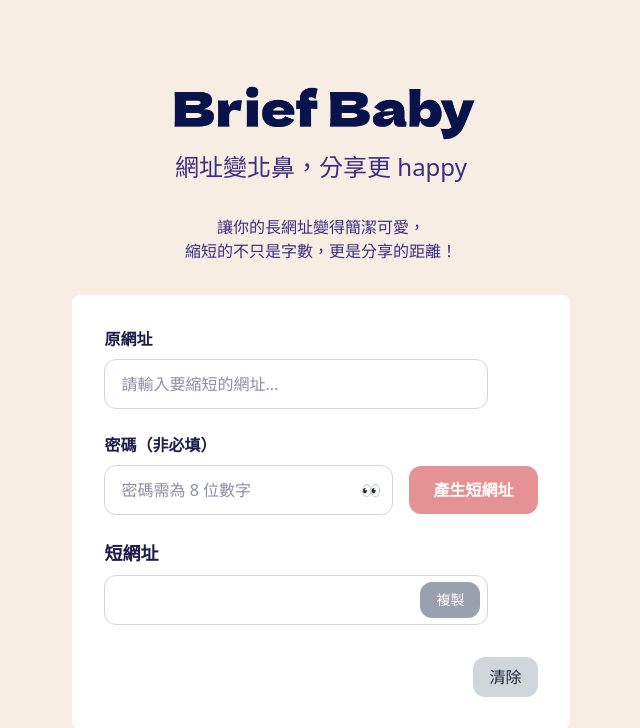
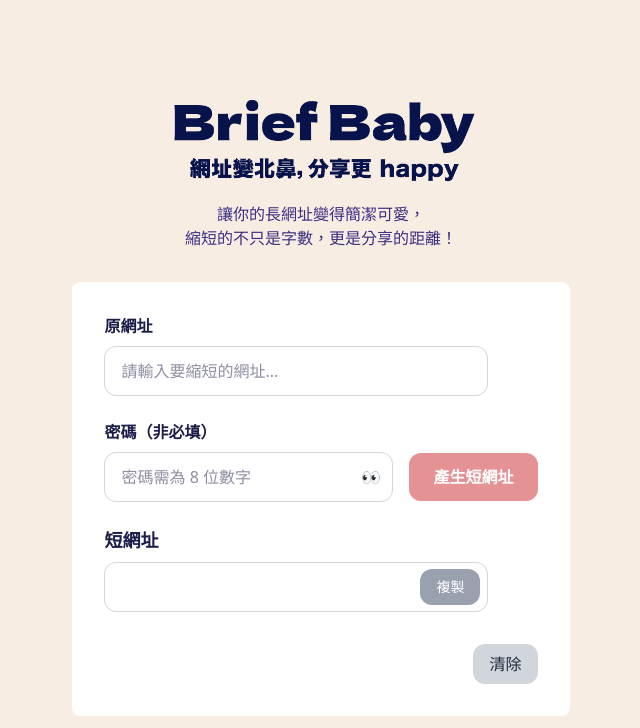
Before and after one commit to comea22/url-shortener, a Django app: page / in a window 1280 px wide. Shown: the top 728 px of the page, without its empty margins (319-959 px from the left). Run offline with Django 4.2, Linux system fonts and the light colour scheme; style sheets or scripts are compiled from the project's sources.

Commit message:
style: change pic

```diff
--- a/shortener/templates/shortener/form.html
+++ b/shortener/templates/shortener/form.html
@@ -11,7 +11,7 @@
 
   <img src="{% static 'images/main.png' %}" alt="Brief Baby png" class="max-w-xs h-auto">
 
-  <h2 class="text-2xl text-[#3c2f80] mb-8">網址變北鼻，分享更 happy</h2>
+  {% comment %} <h2 class="text-2xl text-[#3c2f80] mb-8">網址變北鼻，分享更 happy</h2> {% endcomment %}
 
   <p class="text-[#3c2f80] text-center mb-8">
     讓你的長網址變得簡潔可愛，<br>
```
Also changed, not shown: theme/static/images/main.png, 1 other file.
